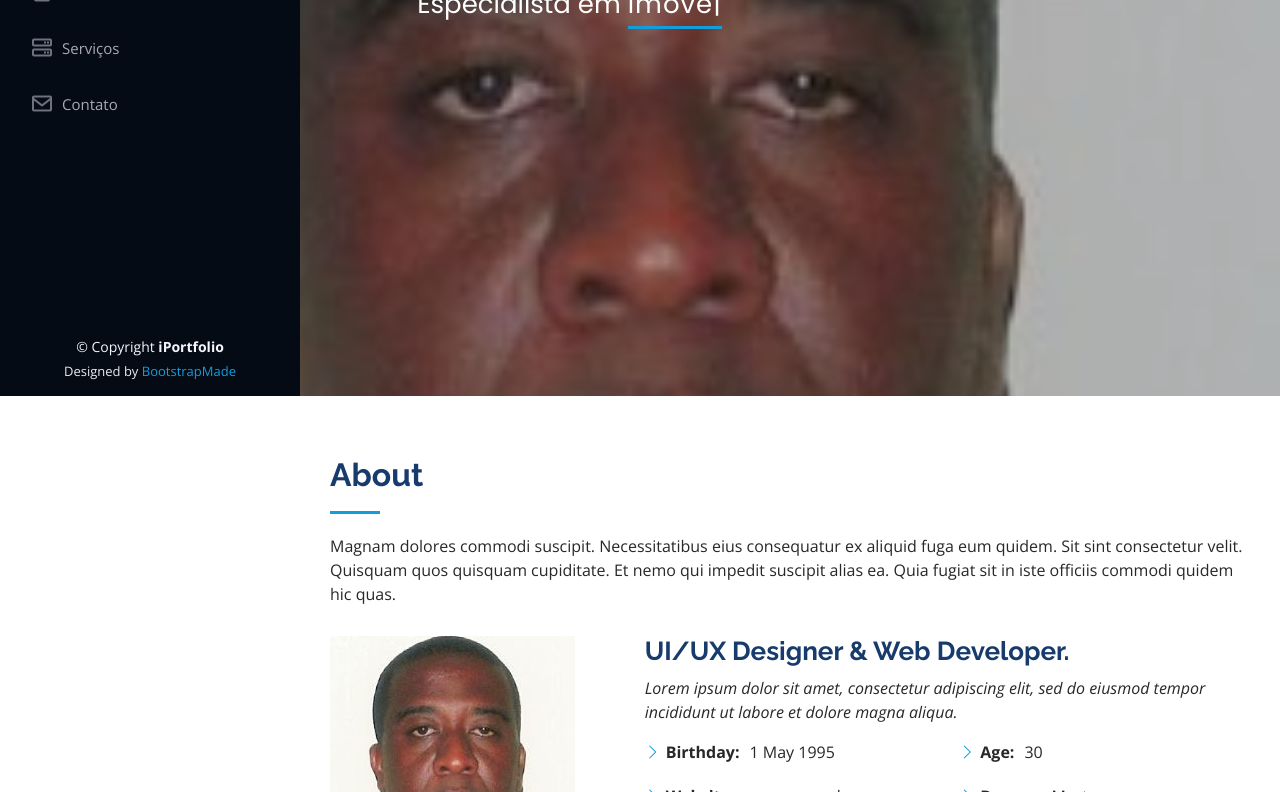
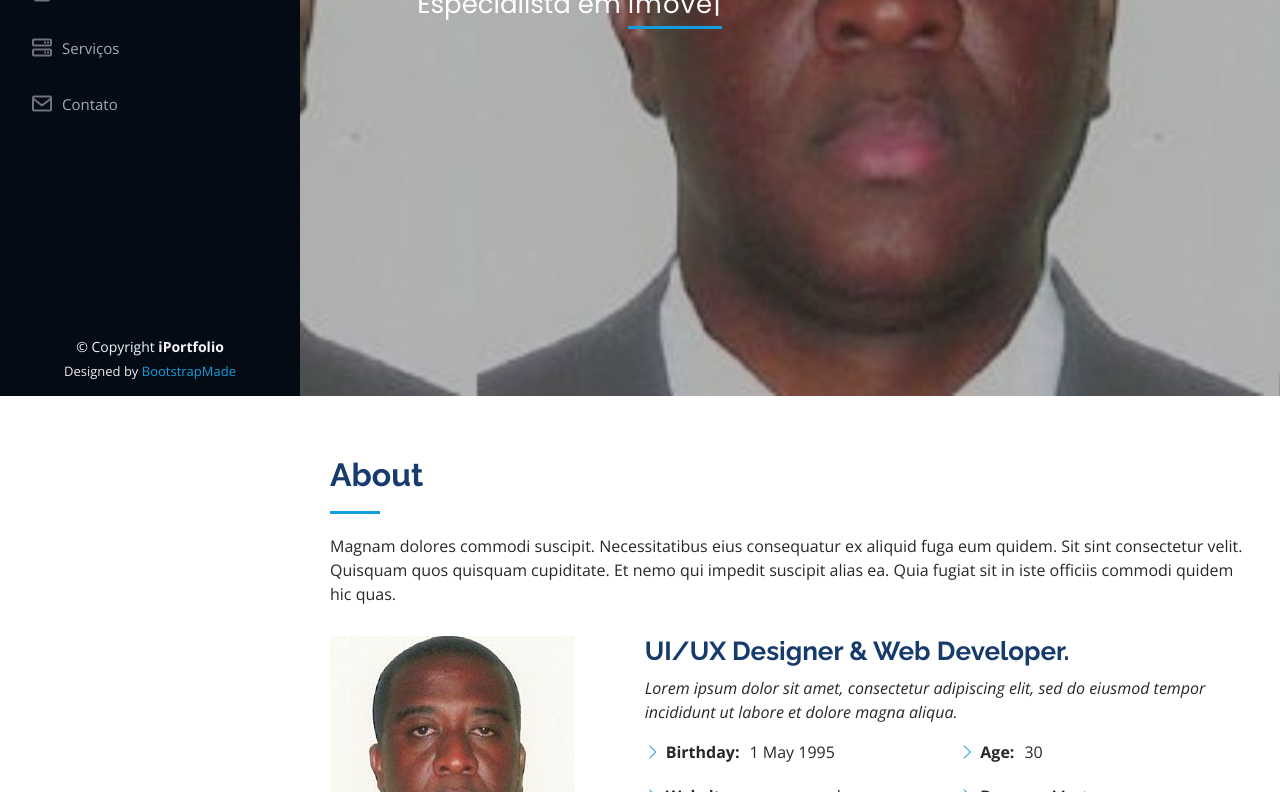
Before and after one commit to RicardoMouraCardoso/portfolio_pessoal, a plain HTML site: page index.html in a window 1280 px wide. Shown: the part 404-1196 px from the top of the page. Drawn offline with nearby package versions, Linux system fonts and the light colour scheme.

Commit message:
Alteração bg

```diff
--- a/assets/css/style.css
+++ b/assets/css/style.css
@@ -241,8 +241,8 @@ h6 {
 #hero {
   width: 100%;
   height: 100vh;
-  background: url("../img/hero-bg.jpg") top left;
-  background-size: cover;
+  background: url("../img/hero-bg.jpg") top right;
+  background-size: contain;
 }
 
 #hero:before {
```
